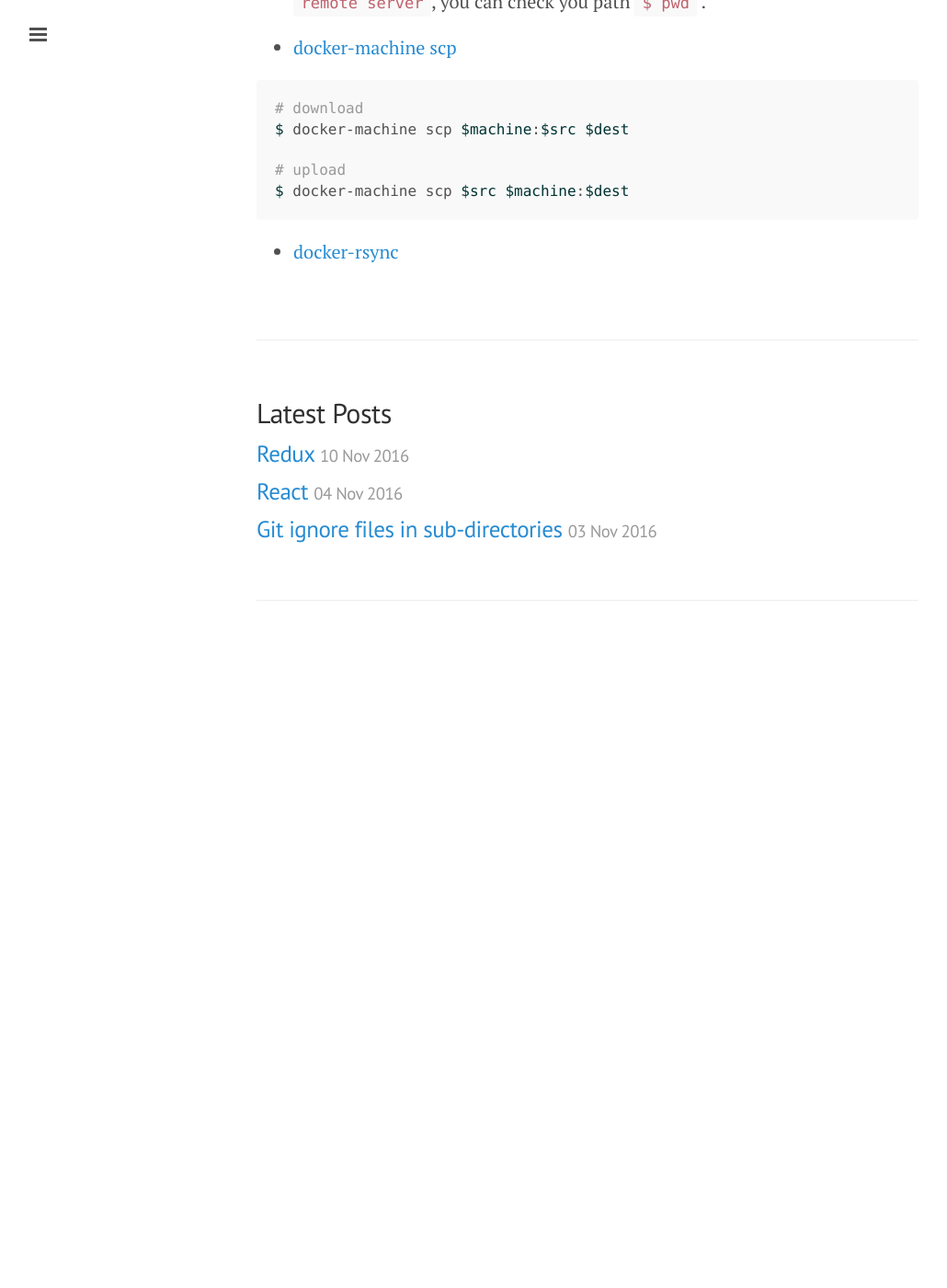
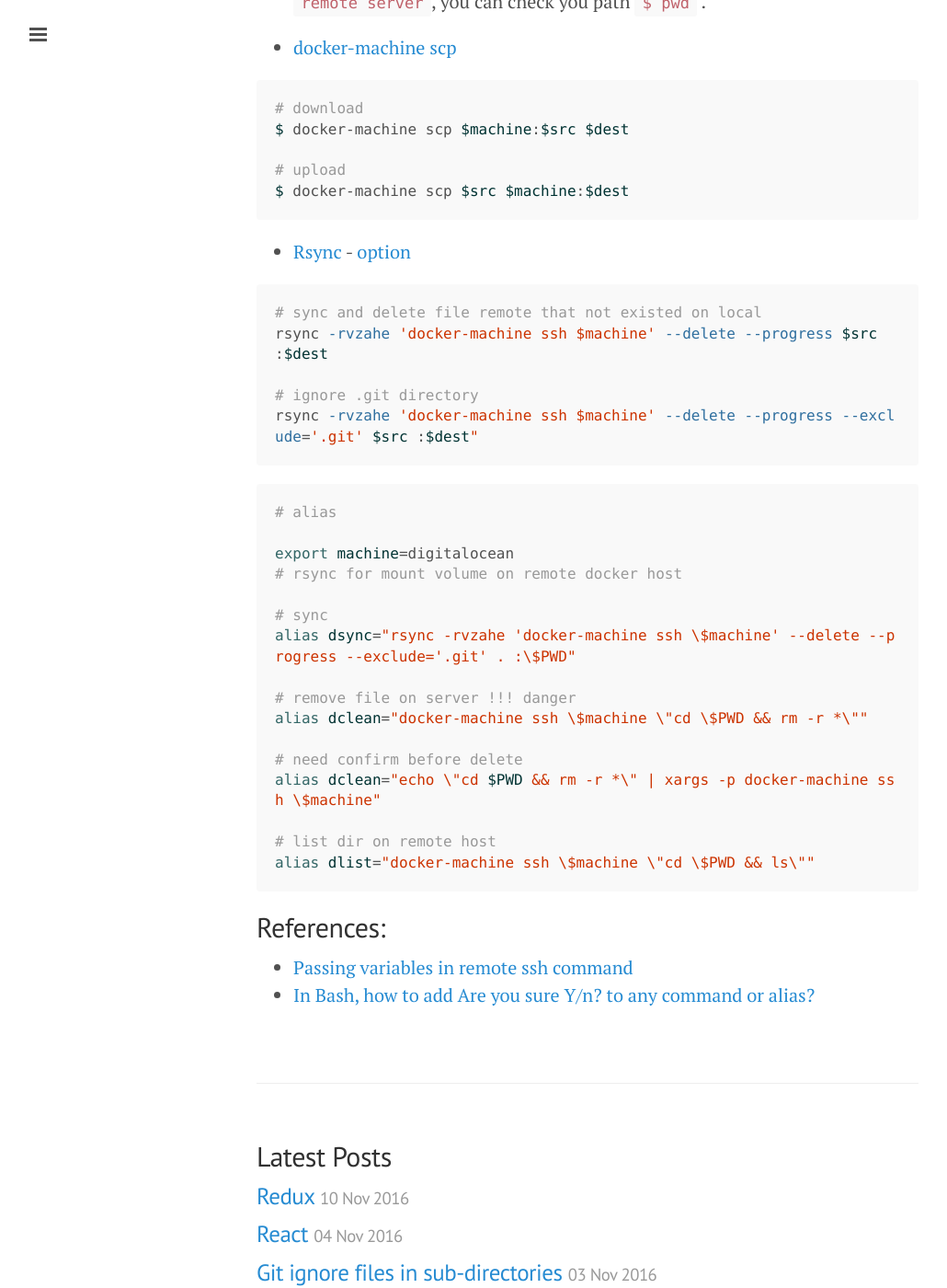
Before and after one commit to ibotdotout/ibotdotout.github.io, a Jekyll site: the page built from _posts/2016-11-11-existed-docker-host-to-docker-machine.md, in a window 1280 px wide and 1400 px high, scrolled down 707 px. Shown: the whole window at 92% size, without its empty margins (1-1031 px from the left). Built offline with Jekyll 4.4.1, drawn with Linux system fonts in a browser that asks for light colours; nearby versions of some CDN libraries; comment, search, counter and statistics services are not loaded; before the commit the page ends 1440 px from its top, so only the background shows below that.

Commit message:
update(docker): add rsync to docker machine

````diff
--- a/_posts/2016-11-11-existed-docker-host-to-docker-machine.md
+++ b/_posts/2016-11-11-existed-docker-host-to-docker-machine.md
@@ -39,5 +39,35 @@ $ docker-machine scp $machine:$src $dest
 $ docker-machine scp $src $machine:$dest
 ```
 
+* [Rsync](http://www.computerhope.com/unix/rsync.htm) - [option](http://ss64.com/bash/rsync_options.html)
 
-* [docker-rsync](https://github.com/synack/docker-rsync)
+```sh
+# sync and delete file remote that not existed on local
+rsync -rvzahe 'docker-machine ssh $machine' --delete --progress $src :$dest
+
+# ignore .git directory
+rsync -rvzahe 'docker-machine ssh $machine' --delete --progress --exclude='.git' $src :$dest"
+```
+
+```sh
+# alias
+
+export machine=digitalocean
+# rsync for mount volume on remote docker host
+
+# sync
+alias dsync="rsync -rvzahe 'docker-machine ssh \$machine' --delete --progress --exclude='.git' . :\$PWD"
+
+# remove file on server !!! danger
+alias dclean="docker-machine ssh \$machine \"cd \$PWD && rm -r *\""
+
+# need confirm before delete
+alias dclean="echo \"cd $PWD && rm -r *\" | xargs -p docker-machine ssh \$machine"
+
+# list dir on remote host
+alias dlist="docker-machine ssh \$machine \"cd \$PWD && ls\""
+```
+
+## References:
+* [Passing variables in remote ssh command](http://stackoverflow.com/questions/3314660/passing-variables-in-remote-ssh-command/3314678#3314678)
+* [In Bash, how to add Are you sure Y/n? to any command or alias?](http://stackoverflow.com/questions/3231804/in-bash-how-to-add-are-you-sure-y-n-to-any-command-or-alias/3400809#3400809)
````
